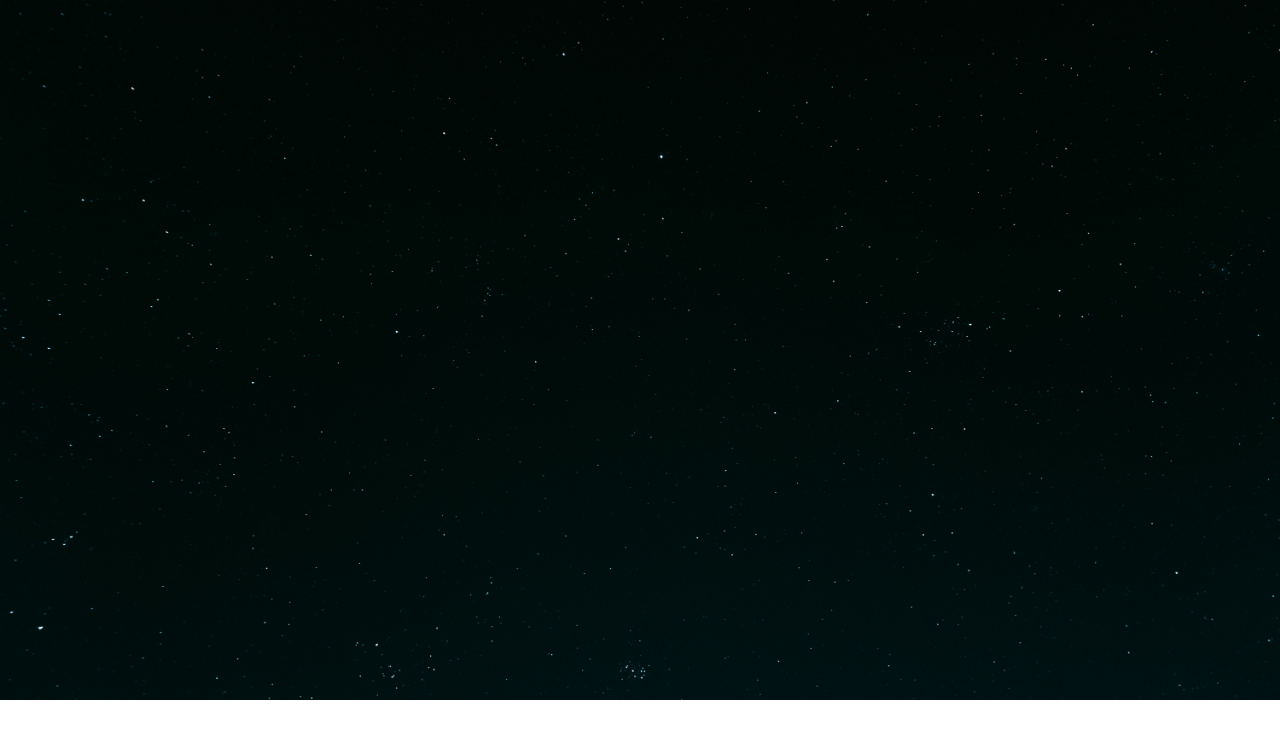
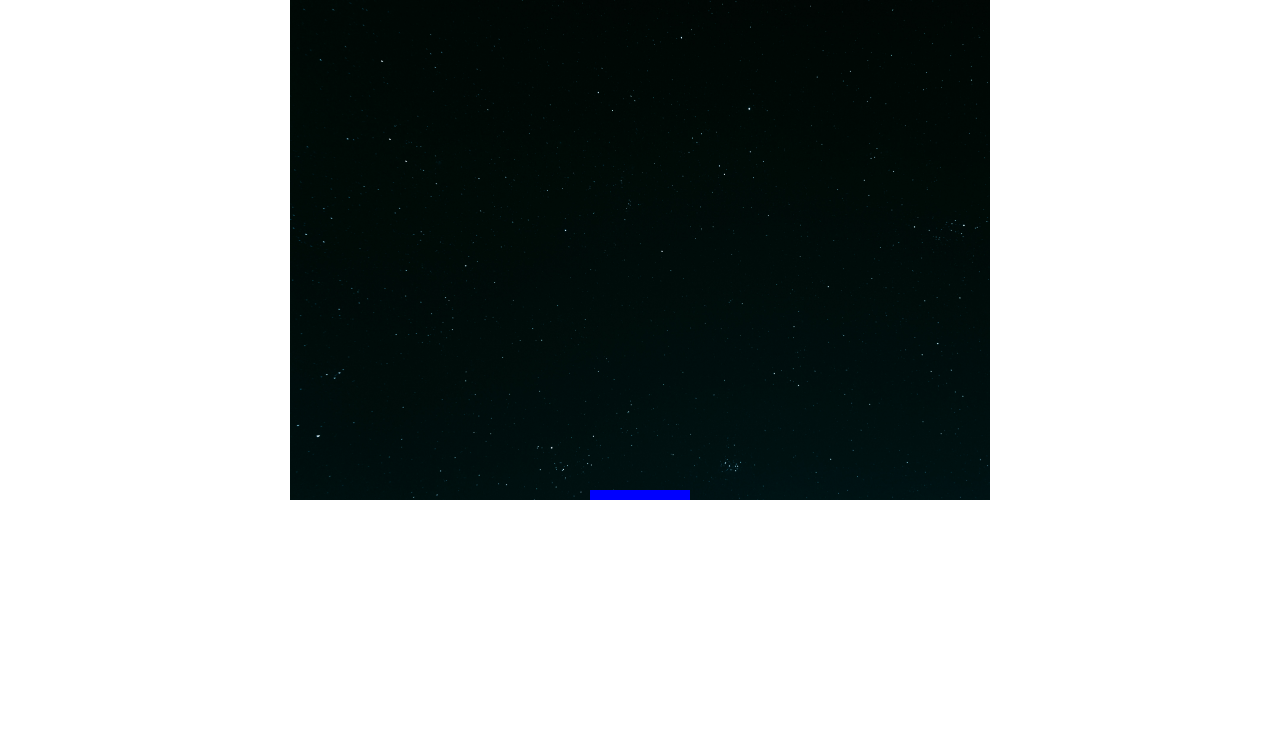
Before and after one commit to gerges2/game, a plain HTML site: page index.html in a window 1280 px wide. Drawn offline with Linux system fonts and the light colour scheme.

Commit message:
creat paddle

```diff
--- a/index.html
+++ b/index.html
@@ -9,7 +9,7 @@
 </head>
 <body>
     <!-- Start Canvas -->
-     <canvas id="myCanvas"></canvas>
+     <canvas id="myCanvas" width="700"  height="500"></canvas>
     <!-- End Canvas -->
 
      <!-- JavaScript -->
--- a/scripts/scripts.js
+++ b/scripts/scripts.js
@@ -1,2 +1,40 @@
 // Get canvas element
 const canvas = document.getElementById("myCanvas");
+const fps =60;
+const playerHeight=20;
+const playerWidth=100;
+const ctx =canvas.getContext("2d");
+
+function drawrect(x,y,w,h,color){
+    ctx.fillStyle = color;
+    ctx.fillRect(x,y,w,h)
+}
+const player1 ={
+        x:canvas.width/2-playerWidth/2,
+        y :canvas.height-10,
+        width:playerWidth,
+        height:playerHeight,
+        color:"blue",
+        score:0
+    }
+    function rander(){
+    canvas.style.backgroundImage ="url('../images/bg.jpg')"
+    ctx.reset();
+    drawrect(player1.x,player1.y,player1.width,player1.height,player1.color)
+    }
+    // rander()
+    function update(){
+            canvas.addEventListener("mousemove",function(e){
+            let rect =canvas.getBoundingClientRect();
+            if (e.clientX-rect.left<250){
+                player1.x=e.clientX-rect.left
+            }
+            else{
+            player1.x=e.clientX-rect.left-(player1.width);}
+        })//height of player is 100
+    }
+    function game(){
+            update();
+            rander();
+        }
+        setInterval(game,1000)
--- a/styles/style.css
+++ b/styles/style.css
@@ -4,8 +4,8 @@
 }
 /* Start Canvas */
 #myCanvas{
-    width: 100%;
-    height: 700px;
+    /* width: 100%; */
+    /* height: 700px;  */
     background-image: url("../images/bg.jpg");
     background-size: cover;
     display: block;
```
Also changed, not shown: images/2.jpeg (added).
